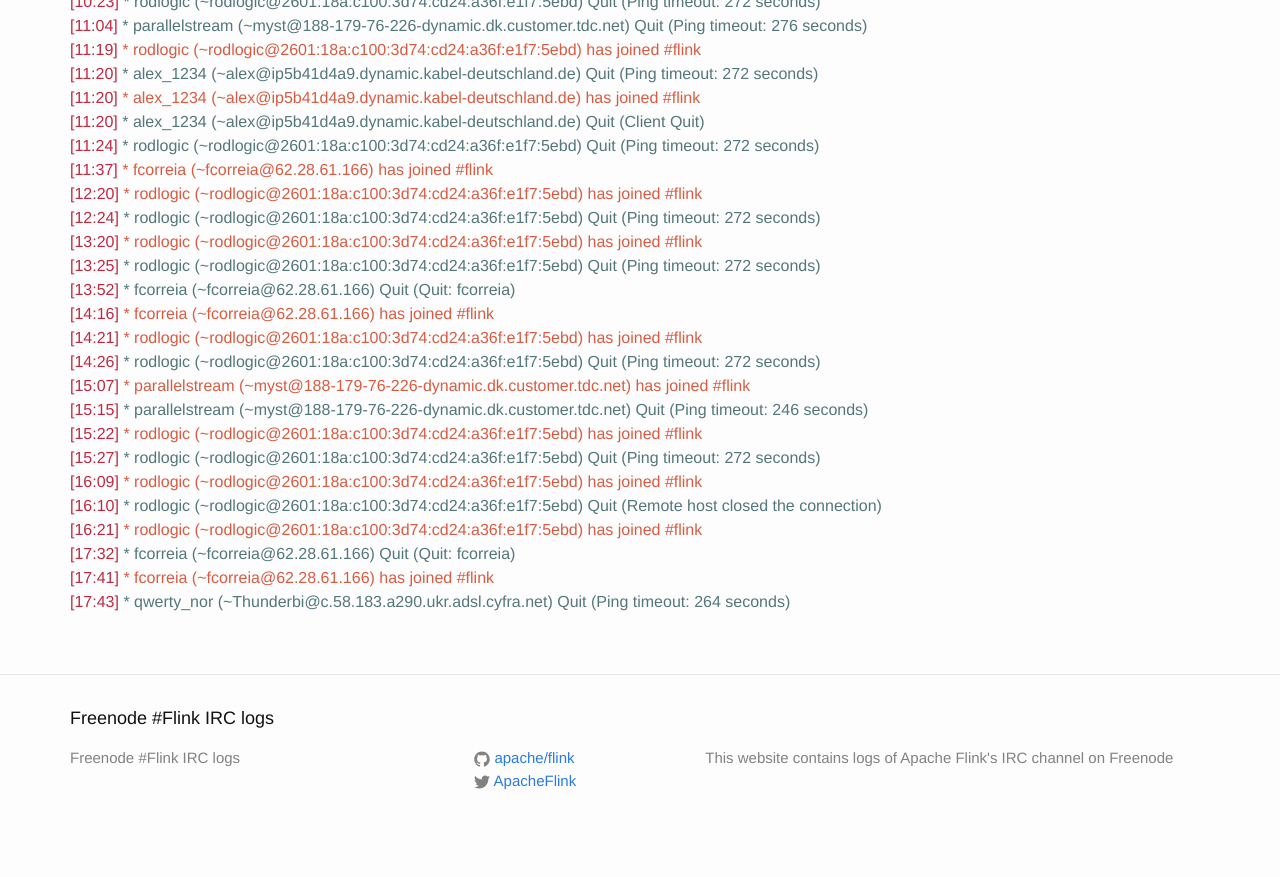
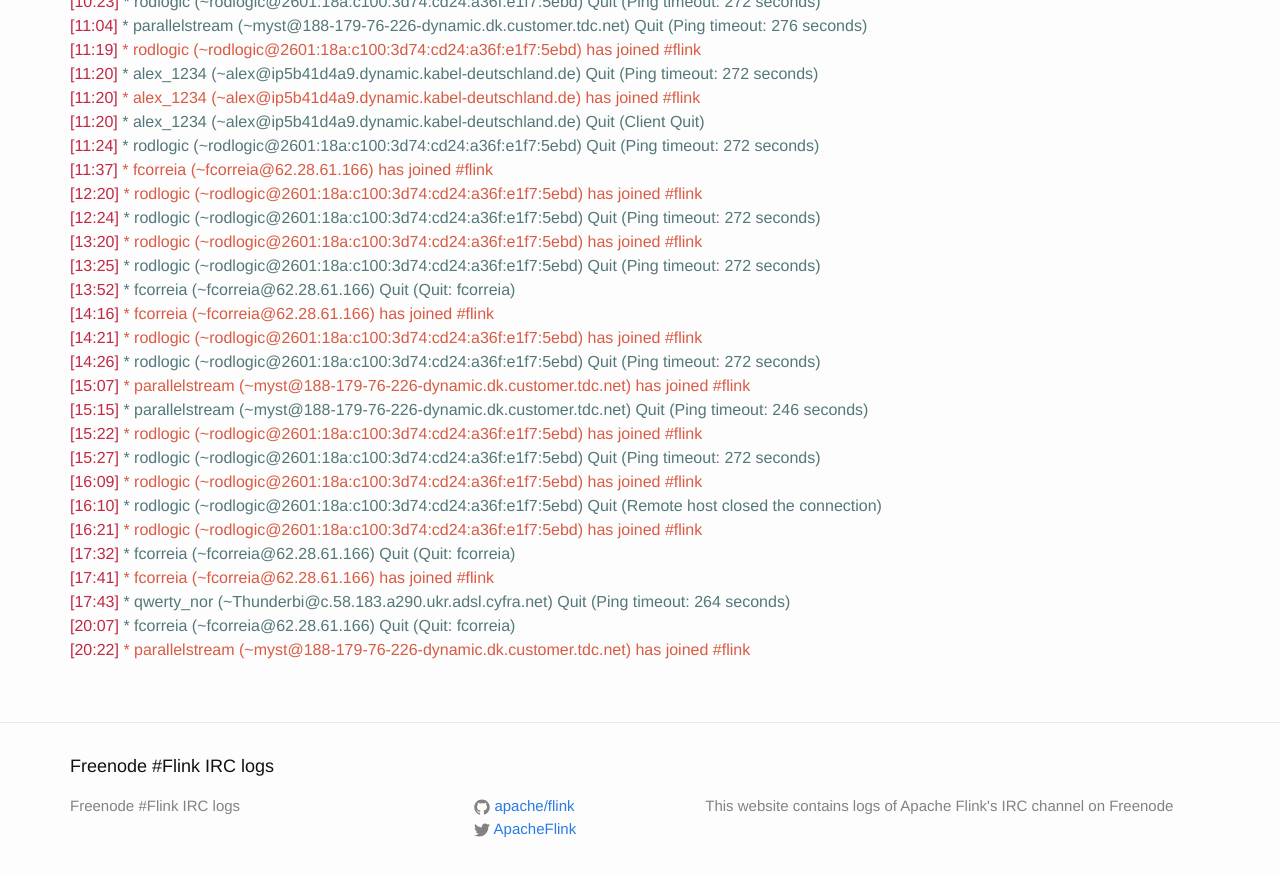
Before and after one commit to flink-irc-logs/flink-irc-logs.github.io, a Jekyll site: the page built from _posts/2015-11-25-logs.markdown, in a window 1280 px wide and 900 px high, scrolled down 618 px. Shown: the top 877 px of the window. Built offline with Jekyll 4.4.1, drawn with Linux system fonts in a browser that asks for light colours; before the commit the page ends 1470 px from its top, so only the background shows below that.

Commit message:
Update of the logs on Wed Nov 25 20:24:44 CET 2015

```diff
--- a/_posts/2015-11-25-logs.markdown
+++ b/_posts/2015-11-25-logs.markdown
@@ -47,3 +47,5 @@
 <span class="irc-date">[17:32]</span> <span class="irc-navy">* fcorreia (~fcorreia@62.28.61.166) Quit (Quit: fcorreia)</span><br />
 <span class="irc-date">[17:41]</span> <span class="irc-green">* fcorreia (~fcorreia@62.28.61.166) has joined #flink</span><br />
 <span class="irc-date">[17:43]</span> <span class="irc-navy">* qwerty_nor (~Thunderbi@c.58.183.a290.ukr.adsl.cyfra.net) Quit (Ping timeout: 264 seconds)</span><br />
+<span class="irc-date">[20:07]</span> <span class="irc-navy">* fcorreia (~fcorreia@62.28.61.166) Quit (Quit: fcorreia)</span><br />
+<span class="irc-date">[20:22]</span> <span class="irc-green">* parallelstream (~myst@188-179-76-226-dynamic.dk.customer.tdc.net) has joined #flink</span><br />
```
